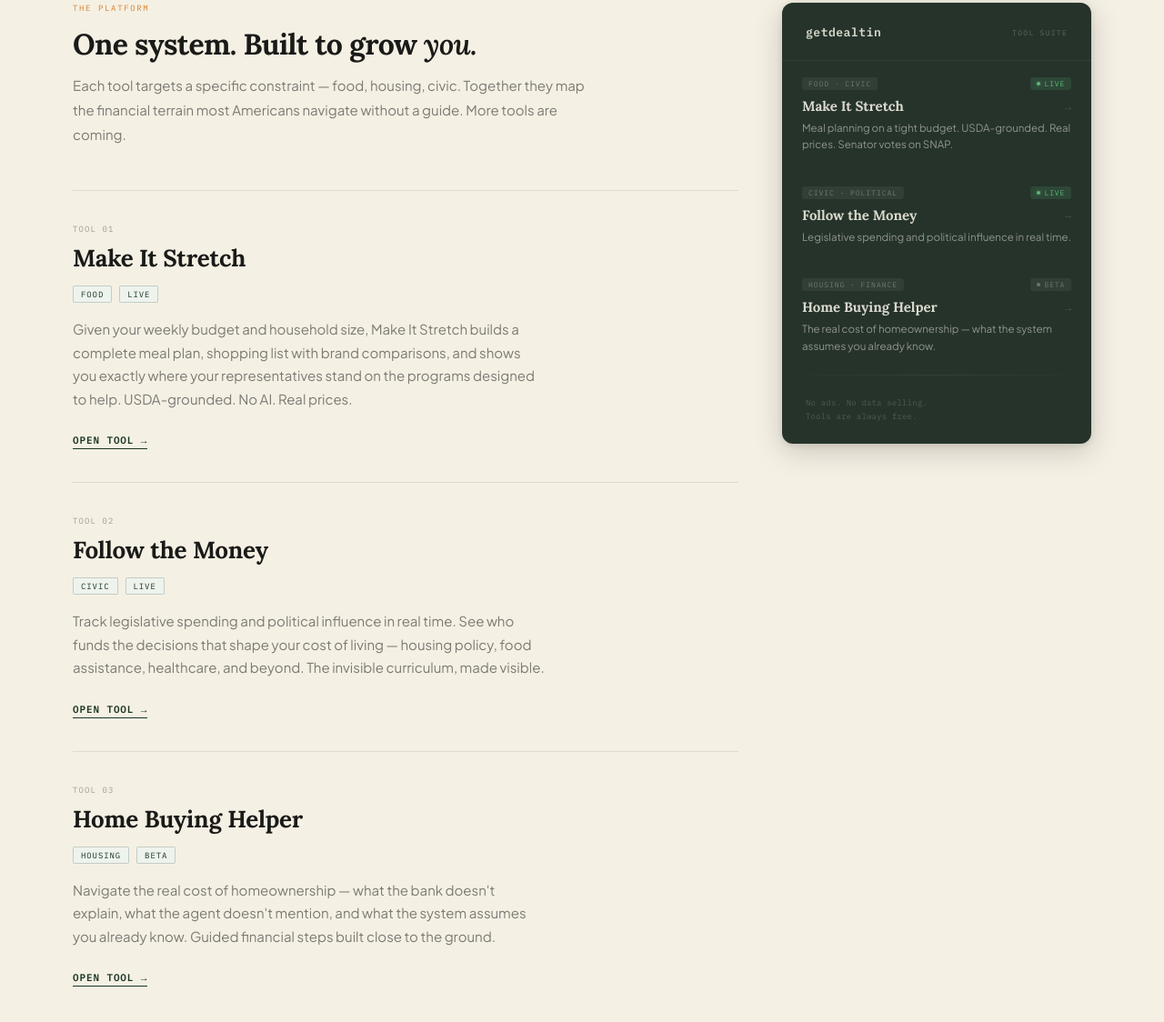
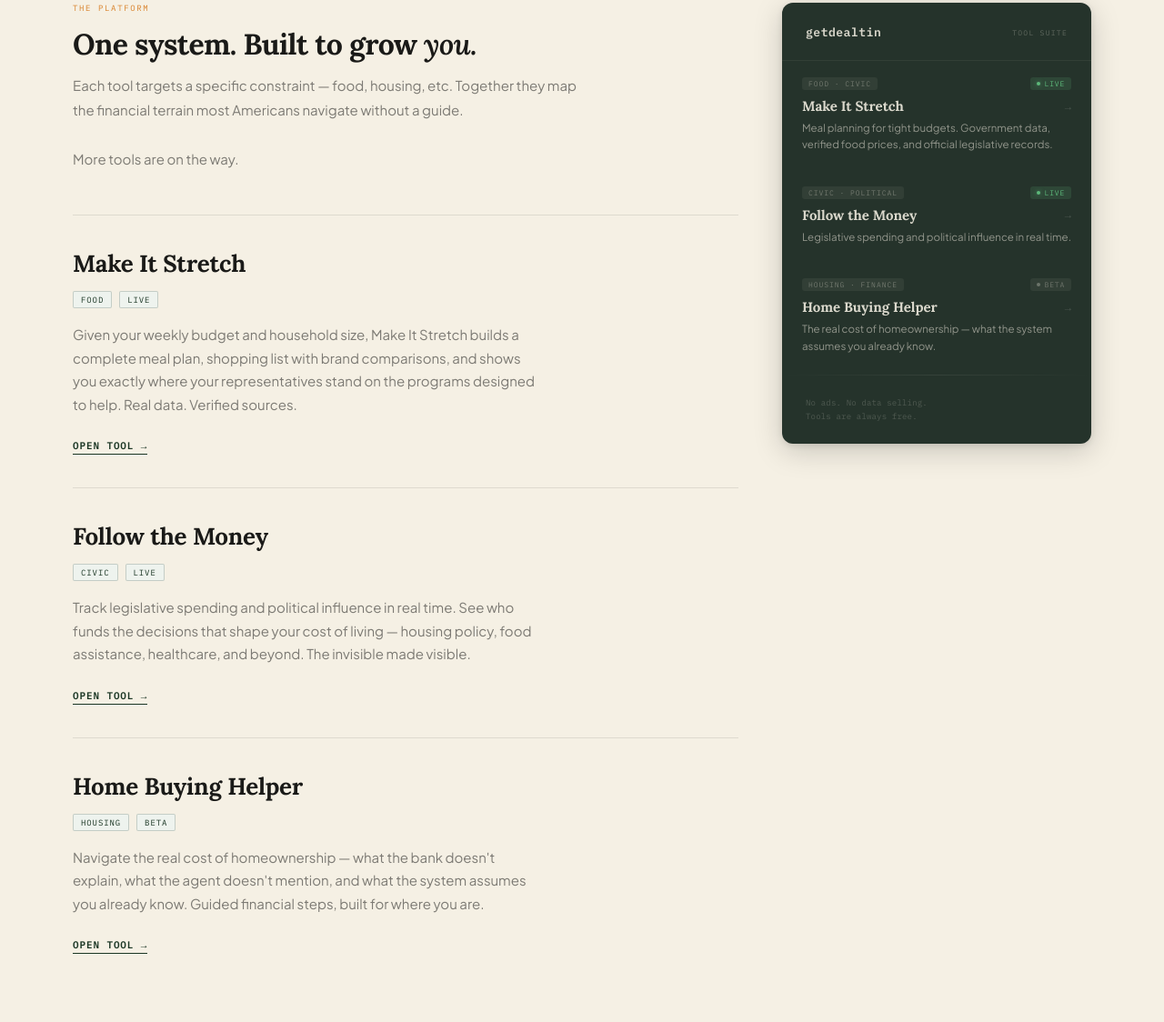
Before and after one commit to getdealtin/getdealtin, a plain HTML site: page index.html in a window 1280 px wide. Shown: the part 885-2009 px from the top of the page at 91% size. Drawn offline with nearby package versions, Linux system fonts and the light colour scheme; a web font is replaced by a local one.

Commit message:
Add files via upload

```diff
--- a/index.html
+++ b/index.html
@@ -441,32 +441,29 @@ footer a:hover { color: var(--cream); }
 
     <p class="section-eyebrow">The Platform</p>
     <h2 class="section-title">One system. Built to grow <em>you.</em></h2>
-    <p class="section-body">Each tool targets a specific constraint — food, housing, civic. Together they map the financial terrain most Americans navigate without a guide. More tools are coming.</p>
+    <p class="section-body">Each tool targets a specific constraint — food, housing, etc. Together they map the financial terrain most Americans navigate without a guide.<br><br>More tools are on the way.</p>
 
     <!-- Tool 1 -->
     <div class="tool-entry">
-      <div class="tool-number">Tool 01</div>
       <div class="tool-name">Make It Stretch</div>
       <span class="tool-tag">Food</span><span class="tool-tag">Live</span>
-      <p class="tool-desc">Given your weekly budget and household size, Make It Stretch builds a complete meal plan, shopping list with brand comparisons, and shows you exactly where your representatives stand on the programs designed to help. USDA-grounded. No AI. Real prices.</p>
+      <p class="tool-desc">Given your weekly budget and household size, Make It Stretch builds a complete meal plan, shopping list with brand comparisons, and shows you exactly where your representatives stand on the programs designed to help. Real data. Verified sources.</p>
       <a class="tool-link" href="https://food.getdealtin.com" target="_blank">Open tool →</a>
     </div>
 
     <!-- Tool 2 -->
     <div class="tool-entry">
-      <div class="tool-number">Tool 02</div>
       <div class="tool-name">Follow the Money</div>
       <span class="tool-tag">Civic</span><span class="tool-tag">Live</span>
-      <p class="tool-desc">Track legislative spending and political influence in real time. See who funds the decisions that shape your cost of living — housing policy, food assistance, healthcare, and beyond. The invisible curriculum, made visible.</p>
+      <p class="tool-desc">Track legislative spending and political influence in real time. See who funds the decisions that shape your cost of living — housing policy, food assistance, healthcare, and beyond. The invisible made visible.</p>
       <a class="tool-link" href="https://money.getdealtin.com" target="_blank">Open tool →</a>
     </div>
 
     <!-- Tool 3 -->
     <div class="tool-entry">
-      <div class="tool-number">Tool 03</div>
       <div class="tool-name">Home Buying Helper</div>
       <span class="tool-tag">Housing</span><span class="tool-tag">Beta</span>
-      <p class="tool-desc">Navigate the real cost of homeownership — what the bank doesn't explain, what the agent doesn't mention, and what the system assumes you already know. Guided financial steps built close to the ground.</p>
+      <p class="tool-desc">Navigate the real cost of homeownership — what the bank doesn't explain, what the agent doesn't mention, and what the system assumes you already know. Guided financial steps, built for where you are.</p>
       <a class="tool-link" href="https://homebuying.getdealtin.com">Open tool →</a>
     </div>
 
@@ -479,14 +476,11 @@ footer a:hover { color: var(--cream); }
 
       <h3 class="na-headline" style="margin-top:48px">Everyone has a <span class="na-green">Na</span>rrative.</h3>
       <p class="na-body">Your situation is not generic. The zip code you live in, the household you're feeding, the wages you're working with, the debt you're carrying — these are specific. They intersect with local food prices, with what your state legislature just passed, with whether your senator voted to cut the program your family depends on. No algorithm built for the median will tell you that. No national average will capture it.</p>
-      <p class="na-body">This is why we collect what we collect — not to surveil, but to reflect. When enough people in a zip code show us what they're actually buying, what they're skipping, where they're clicking for help, that becomes a picture. A real one. Not a survey. Not a projection. A signal from people navigating the same constraints, telling us something true about what those constraints actually cost.</p>
-      <p class="na-body">Your data doesn't leave as yours. It comes back as everyone's. That's the loop. That's what Native is built to close.</p>
+      <p class="na-body">GetDealtIn exists for that reason — to close the loop between where you are and where you could be.</p>
+
 
       <div class="na-close">Let's get dealt in.</div>
 
-      <div class="na-loop">
-        <span>getdealtin <span class="na-loop-arrow">→</span> Na <span class="na-loop-arrow">→</span> Native <span class="na-loop-arrow">→</span> Narrative <span class="na-loop-arrow">→</span> community <span class="na-loop-arrow">↩</span></span>
-      </div>
 
       <div class="na-links">
         <a class="na-link" href="https://substack.com" target="_blank">Substack →</a>
@@ -514,7 +508,7 @@ footer a:hover { color: var(--cream); }
         Make It Stretch
         <span class="sb-arrow">→</span>
       </a>
-      <p class="sb-tool-desc">Meal planning on a tight budget. USDA-grounded. Real prices. Senator votes on SNAP.</p>
+      <p class="sb-tool-desc">Meal planning for tight budgets. Government data, verified food prices, and official legislative records.</p>
     </div>
 
     <div class="sb-tool">
```
